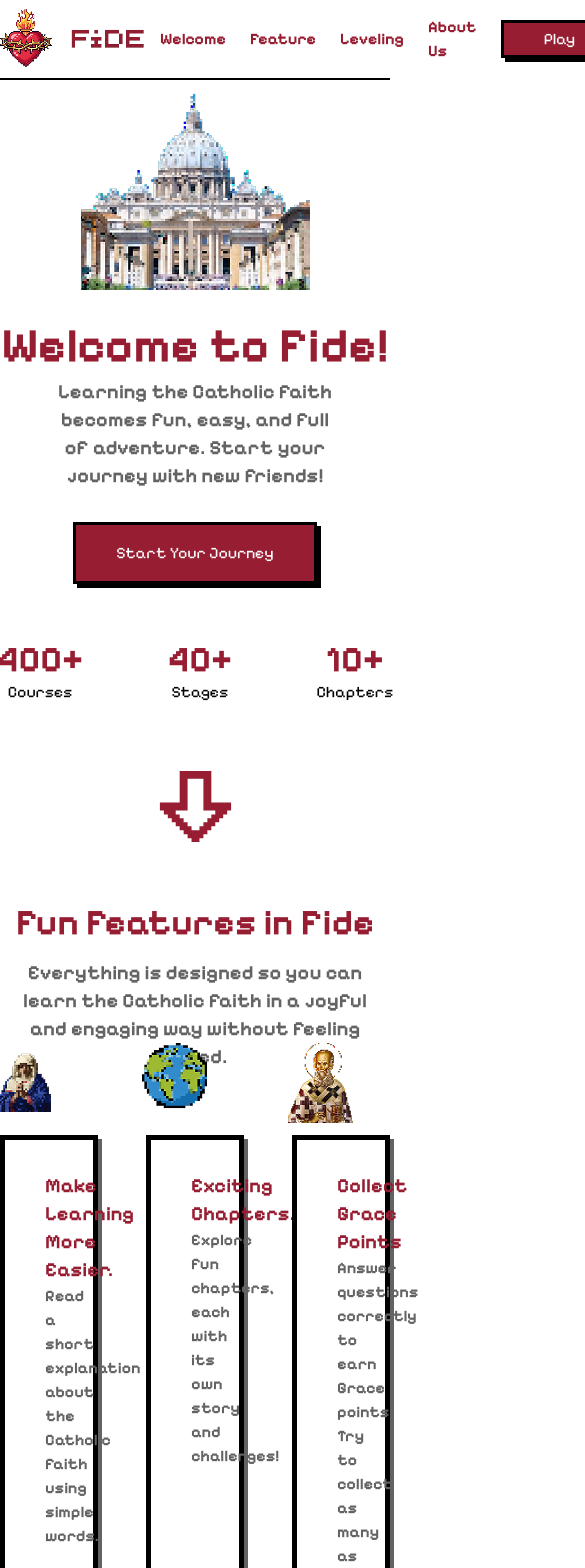
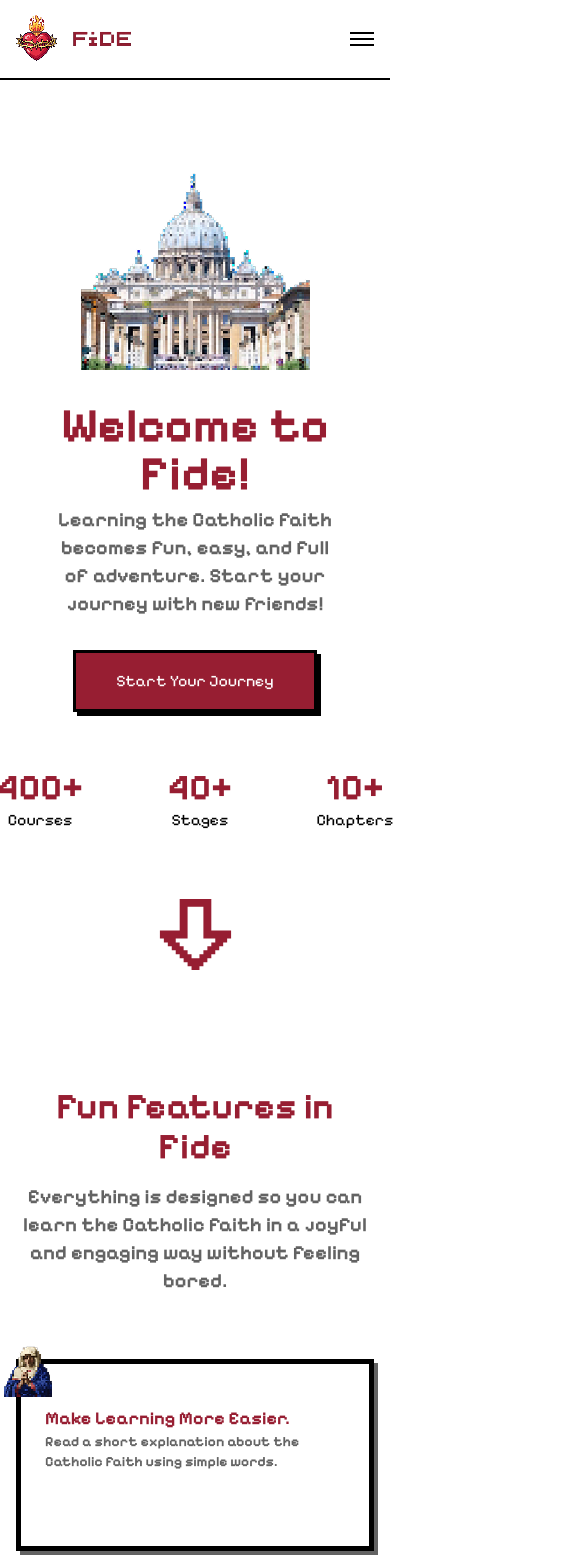
Before and after one commit to AlvaJufinto/fide, a React (Vite) app: page / in a window 390 px wide. Shown: the top 1568 px of the page, 585 px wide, since content can reach past the window. Built offline with nearby package versions, Linux system fonts and the light colour scheme.

Commit message:
chores: responsive

```diff
--- a/src/components/Home/AboutUs.tsx
+++ b/src/components/Home/AboutUs.tsx
@@ -47,7 +47,7 @@ function AboutUs() {
 	};
 
 	return (
-		<div className="mt-36 outer-container">
+		<div className="pt-32 outer-container" id="about-us">
 			<div className="inner-container flex flex-col items-center text-center">
 				<SectionHead
 					title="About Us"
--- a/src/components/Home/Features.tsx
+++ b/src/components/Home/Features.tsx
@@ -50,33 +50,38 @@ function Features() {
 	];
 
 	return (
-		<div className="mt outer-container">
+		<div className="pt-28 outer-container" id="features">
 			<div className="inner-container">
 				<SectionHead
 					title="Fun Features in Fide"
 					description="Everything is designed so you can learn the Catholic faith in a joyful and engaging way without feeling bored."
 				/>
-				<div className="mt-16 grid grid-cols-3 gap-12 gap-y-20">
+
+				{/* GRID */}
+				<div className="mt-16 grid grid-cols-1 md:grid-cols-2 lg:grid-cols-3 gap-8 md:gap-10 lg:gap-12 gap-y-16 md:gap-y-20">
+					{" "}
 					{FEATURES.map((features, i) => (
 						<div
-							className="group relative border-5 border-black min-h-48 pt-8 pl-10 pr-10 pb-2
-								shadow-[4px_4px_0px_var(--color-gray)]
-								transition-none
-								hover:-translate-x-1 hover:-translate-y-1
-								hover:shadow-[6px_6px_0px_var(--color-gray)]"
+							className="group relative border-5 border-black min-h-48 pt-10 sm:pt-8 px-6 sm:px-10 pb-4
+							shadow-[4px_4px_0px_var(--color-gray)]
+							transition-none
+							hover:-translate-x-1 hover:-translate-y-1
+							hover:shadow-[6px_6px_0px_var(--color-gray)]"
 							key={i}
 						>
 							<img
 								src={features.image}
-								className="absolute top-[-20%] left-[-10%]
+								className="absolute top-[-15%] left-[-5%] sm:top-[-20%] sm:left-[-10%] w-12 sm:w-auto
 								transition-none
 								group-hover:translate-y-1"
 								alt="icon"
 							/>
-							<h3 className="text-primary font-bold text-xl">
+
+							<h3 className="text-primary font-bold text-lg sm:text-xl">
 								{features.title}
 							</h3>
-							<p className="text-gray font-bold text-base">
+
+							<p className="text-gray font-bold text-sm sm:text-base">
 								{features.description}
 							</p>
 						</div>
--- a/src/components/Home/Footer.tsx
+++ b/src/components/Home/Footer.tsx
@@ -4,10 +4,13 @@ import FideLogo from "@/assets/logo/fide-text-logo.png";
 function Footer() {
 	return (
 		<footer className="mt-24 outer-container">
-			<div className="inner-container pb-40">
-				<div className="w-full border-black border-4 shadow-[4px_4px_0px_var(--color-gray)] flex justify-between items-center p-6">
-					<img src={FideLogo} className="w-30" alt="Fide Logo" />
-					<div className="flex gap-10 flex-1 items-center justify-center">
+			<div className="inner-container pb-20 sm:pb-30 lg:pb-40">
+				<div className="w-full border-black border-4 shadow-[4px_4px_0px_var(--color-gray)] flex flex-col lg:flex-row items-center lg:items-center justify-between p-6 gap-6">
+					{/* Logo */}
+					<img src={FideLogo} className="w-24 sm:w-30" alt="Fide Logo" />
+
+					{/* Links */}
+					<div className="flex flex-col sm:flex-row gap-4 sm:gap-8 lg:gap-10 items-center justify-center flex-1">
 						<a className="font-bold text-gray" href="/">
 							About Us
 						</a>
@@ -18,7 +21,9 @@ function Footer() {
 							Contact Us
 						</a>
 					</div>
-					<p className="w-40 text-right font-bold text-black">
+
+					{/* Copyright */}
+					<p className="text-center lg:text-right font-bold text-black max-w-[200px]">
 						©2026 Fide. Learn the Faith, Joyful Hearts!
 					</p>
 				</div>
--- a/src/components/Home/HowToPlay.tsx
+++ b/src/components/Home/HowToPlay.tsx
@@ -40,31 +40,35 @@ function HowToPlay() {
 	];
 
 	return (
-		<div className="outer-container mt-30">
+		<div className="outer-container pt-30">
 			<div className="inner-container">
 				<SectionHead
 					title="How to Play?"
 					description="Follow these fun steps to begin your adventure in Fide!"
 				/>
-				<div className="mt-16 flex gap-14 justify-center">
+
+				<div className="mt-16 flex flex-wrap justify-center gap-10 sm:gap-12 lg:gap-14">
 					{STEPS.map((step, i) => (
-						<div key={i} className="group flex flex-col w-38 h-full">
-							<div className="flex flex-col items-center ">
+						<div
+							key={i}
+							className="group flex flex-col w-full sm:w-[45%] lg:w-38"
+						>
+							<div className="flex flex-col items-center">
 								<img
 									src={step.image}
 									alt="Img"
-									className="transition-none group-hover:-translate-y-1"
+									className="w-16 sm:w-auto transition-none group-hover:-translate-y-1"
 								/>
-								<p className="my-3 font-bold text-black text-center ">
+								<p className="my-3 font-bold text-black text-center">
 									{step.step}
 								</p>
-								<h1 className="text-primary font-bold text-xl text-center	group-hover:tracking-wide">
+								<h1 className="text-primary font-bold text-lg sm:text-xl text-center group-hover:tracking-wide">
 									{step.title}
 								</h1>
 							</div>
 
 							<div className="mt-2 flex-1 flex items-center justify-center">
-								<p className="text-gray text-xs text-center">
+								<p className="text-gray text-xs sm:text-sm text-center">
 									{step.description}
 								</p>
 							</div>
--- a/src/components/Home/Levels.tsx
+++ b/src/components/Home/Levels.tsx
@@ -43,7 +43,7 @@ function Levels() {
 	];
 
 	return (
-		<div className="mt-30 outer-container">
+		<div className="pt-30 outer-container" id="leveling">
 			<div className="inner-container">
 				<SectionHead
 					title="Exciting Levels in Fide."
--- a/src/components/Home/Navbar.tsx
+++ b/src/components/Home/Navbar.tsx
@@ -1,43 +1,84 @@
 /** @format */
+
+import { useState } from "react";
 
 import FideLogo from "@/assets/logo/fide-text-logo.png";
 
 import Button from "../ui/Button";
 
 function Navbar() {
+	const [isOpen, setIsOpen] = useState(false);
+
 	const LINKS = [
-		{
-			name: "Welcome",
-			route: "#welcome",
-		},
-		{
-			name: "Feature",
-			route: "#feature",
-		},
-		{
-			name: "Leveling",
-			route: "#leveling",
-		},
-		{
-			name: "About Us",
-			route: "#about-us",
-		},
+		{ name: "Welcome", route: "#welcome" },
+		{ name: "Feature", route: "#features" },
+		{ name: "Leveling", route: "#leveling" },
+		{ name: "About Us", route: "#about-us" },
 	];
 
 	return (
-		<nav className="border-b-2 h-20 outer-container">
-			<div className="inner-container flex justify-between items-center">
-				<img src={FideLogo} className="w-40" alt="Fide Logo" />
-				<div className="flex gap-6 items-center text-md">
+		<>
+			{/* Navbar */}
+			<nav className="fixed top-0 left-0 w-full z-50 bg-white border-b-2 h-20">
+				<div className="max-w-233 mx-auto px-4 sm:px-6 lg:px-8 h-full flex justify-between items-center">
+					<img src={FideLogo} className="w-32 md:w-40" alt="Fide Logo" />
+
+					{/* Desktop */}
+					<div className="hidden md:flex gap-6 items-center">
+						{LINKS.map((link, i) => (
+							<a key={i} className="font-bold text-primary" href={link.route}>
+								{link.name}
+							</a>
+						))}
+						<Button customClass="px-5 py-1" to="/dashboard">
+							Play
+						</Button>
+					</div>
+
+					{/* Hamburger */}
+					<button
+						className="md:hidden flex flex-col gap-1"
+						onClick={() => setIsOpen(!isOpen)}
+					>
+						<span className="w-6 h-[2px] bg-black"></span>
+						<span className="w-6 h-[2px] bg-black"></span>
+						<span className="w-6 h-[2px] bg-black"></span>
+					</button>
+				</div>
+			</nav>
+
+			{/* Spacer */}
+			<div className="h-20" />
+
+			{/* Floating Mobile Menu */}
+			<div
+				className={`
+					fixed top-22 left-0 w-full z-40 px-4
+					transition-all duration-300 ease-out
+					${isOpen ? "opacity-100 translate-y-0" : "opacity-0 -translate-y-4 pointer-events-none"}
+				`}
+			>
+				<div
+					className={`
+						max-w-[932px] mx-auto bg-white shadow-lg p-4 flex flex-col gap-4 border-2
+						transition-all duration-300 ease-out
+						${isOpen ? "scale-100" : "scale-95"}
+					`}
+				>
 					{LINKS.map((link, i) => (
-						<a key={i} className="font-bold text-primary" href={link.route}>
+						<a
+							key={i}
+							className="font-bold text-primary"
+							href={link.route}
+							onClick={() => setIsOpen(false)}
+						>
 							{link.name}
 						</a>
 					))}
-					<Button customClass="px-10 py-1">Play</Button>
+					<Button customClass="w-full py-2">Play</Button>
 				</div>
 			</div>
-		</nav>
+		</>
 	);
 }
 
--- a/src/components/Home/Welcome.tsx
+++ b/src/components/Home/Welcome.tsx
@@ -6,17 +6,17 @@ import Button from "@/components/ui/Button";
 
 function Welcome() {
 	return (
-		<div className="outer-container">
+		<div className="pt-20 outer-container" id="welcome">
 			<div className="inner-container flex flex-col items-center">
 				<img src={Vatican} alt="Vatican" />
-				<h1 className="mt-8 text-5xl font-bold text-primary">
+				<h1 className="mt-8 text-5xl font-bold text-primary text-center">
 					Welcome to Fide!
 				</h1>
 				<p className="mt-2 text-gray text-xl max-w-72 text-center font-bold">
 					Learning the Catholic faith becomes fun, easy, and full of adventure.
 					Start your journey with new friends!
 				</p>
-				<Button customClass="mt-8 py-4 px-10" to="/dashboard">
+				<Button customClass="mt-8 py-4 px-10" to="/#play">
 					Start Your Journey
 				</Button>
 				<div className="my-14 flex gap-21">
@@ -33,11 +33,7 @@ function Welcome() {
 						<p>Chapters</p>
 					</div>
 				</div>
-				<img
-					src={ArrowDown}
-					className="mb-14 animate-float-pixel"
-					alt="arrow-down"
-				/>
+				<img src={ArrowDown} className="animate-float-pixel" alt="arrow-down" />
 			</div>
 		</div>
 	);
--- a/src/pages/Game/BossFight.tsx
+++ b/src/pages/Game/BossFight.tsx
@@ -179,7 +179,7 @@ function DialogueBox() {
 	return (
 		<div className="mt-5 bg-overlay p-5 space-y-3">
 			<h1 className="text-2xl capitalize">
-				{last.speaker === "boss" ? "Martin" : "You"}
+				{last.speaker === "boss" ? "Martin Luther" : "You"}
 			</h1>
 
 			<div className="bg-black h-1"></div>
--- a/src/styles/layout.css
+++ b/src/styles/layout.css
@@ -3,15 +3,15 @@
 .outer-container {
 	display: flex;
 	justify-content: center;
-	align-items: center;
+	/*align-items: center;*/
 }
 .inner-container {
 	width: 100%;
 	max-width: 932px; /* max-w-7xl = 1280px = 80rem */
 	margin-left: auto;
 	margin-right: auto;
-	padding-left: 0;
-	padding-right: 0;
+	padding-left: 1rem;
+	padding-right: 1rem;
 }
 
 .outer-game-container {
```
Also changed, not shown: src/pages/Home.tsx (+12 -7 lines), 1 other file (tests, documents, lock files or other folders).
